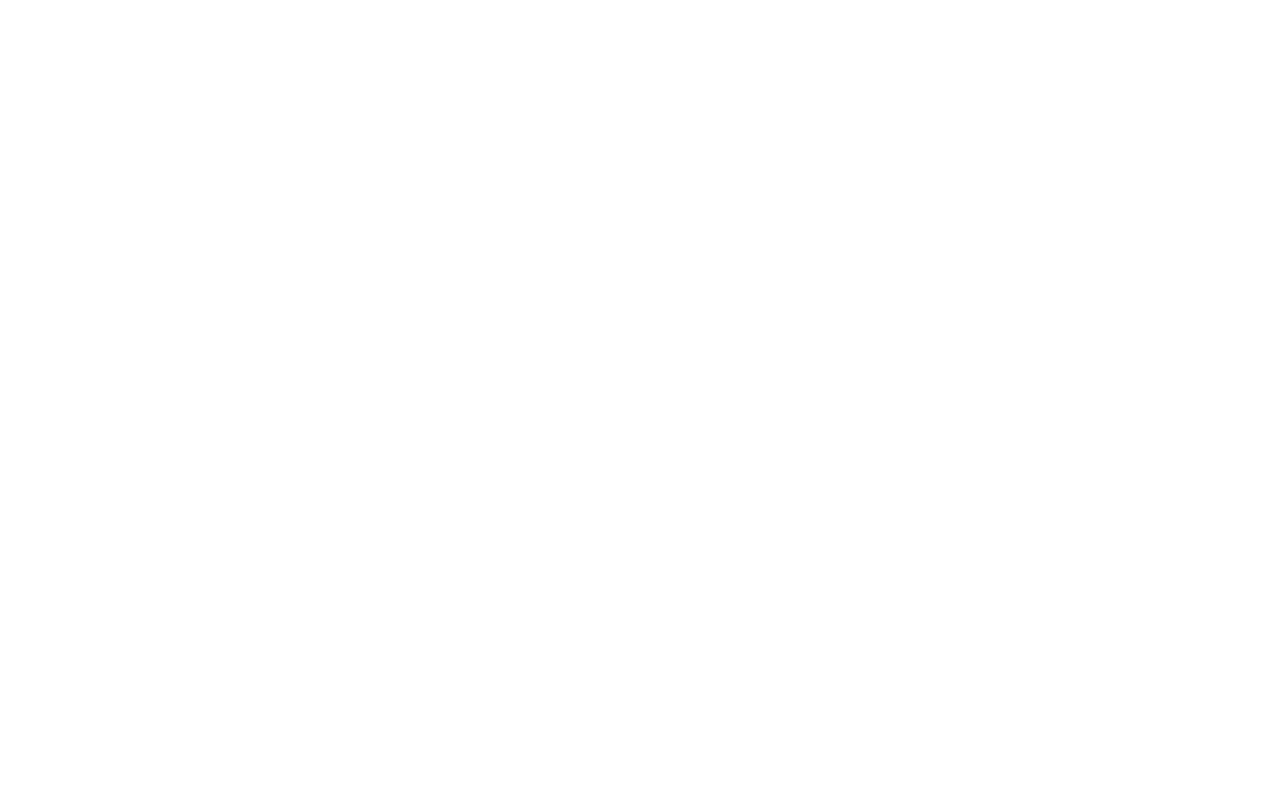
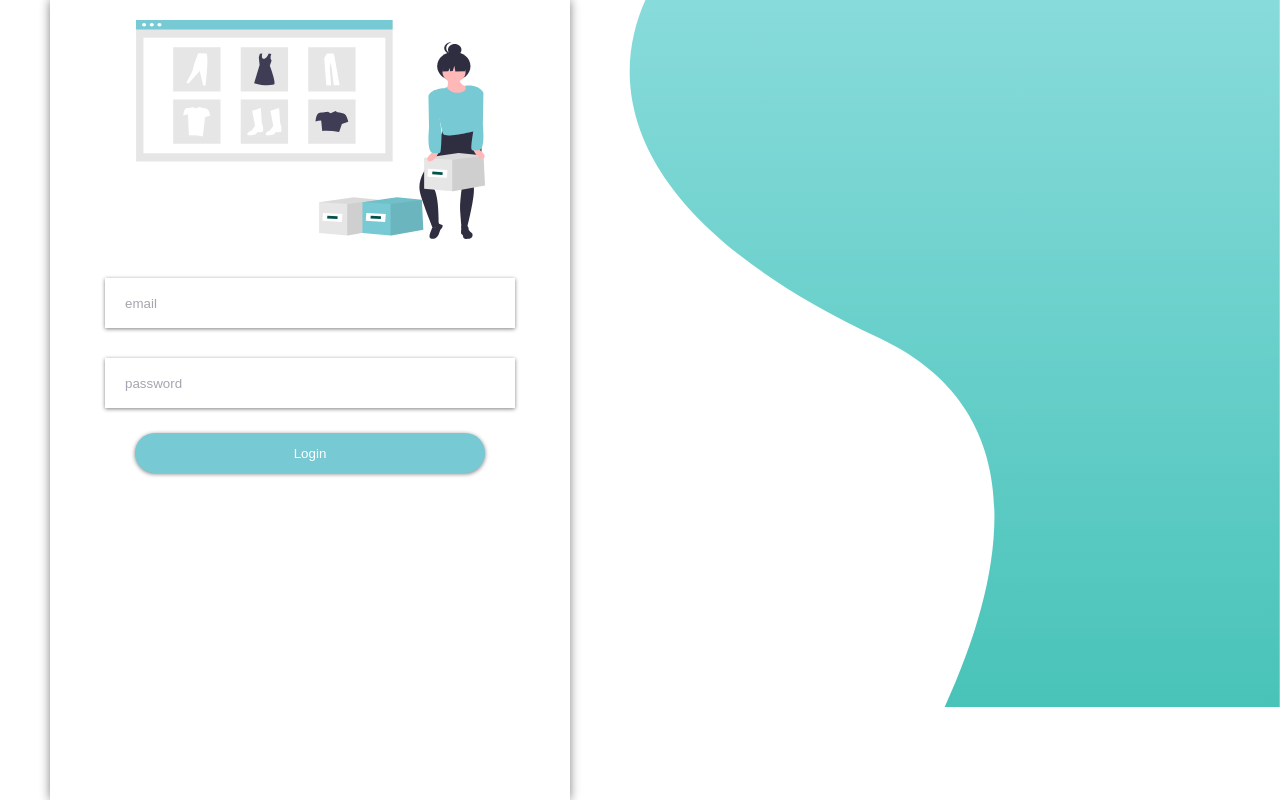
Before and after one commit to vivekpatial07/e-commerce, a React (Create React App) app in the folder frontend/: page / in a window 1280 px wide. Built offline with nearby package versions, Linux system fonts and the light colour scheme.

Commit message:
svg added(need changes)

```diff
--- a/frontend/src/App.js
+++ b/frontend/src/App.js
@@ -1,8 +1,12 @@
 import './App.css';
+import Login from './components/Auth/Login/Login';
+import Signup from './components/Auth/Signup/Signup';
 
 function App() {
   return (
     <div className="App">
+      {/* <Signup /> */}
+      <Login />
     </div>
   );
 }
--- a/frontend/src/Assets/AuthAssets/LoginSvg/LoginSvg.js
+++ b/frontend/src/Assets/AuthAssets/LoginSvg/LoginSvg.js
@@ -3,7 +3,7 @@ import React from 'react'
 const LoginSvg = () => {
   return (
     <div>
-      <svg width="651" height="1024" viewBox="0 0 651 1024" fill="none" xmlns="http://www.w3.org/2000/svg">
+      <svg width="651" height="707" viewBox="0 0 651 707" fill="none" xmlns="http://www.w3.org/2000/svg">
         <path d="M21 -9.5H650.738V1029.5H101C262.506 840.643 515.241 462.317 249.778 337.872C-15.6853 213.426 -22.8832 75.6522 21 -9.5Z" fill="url(#paint0_linear)"/>
         <defs>
           <linearGradient id="paint0_linear" x1="406" y1="-497" x2="406" y2="1060" gradientUnits="userSpaceOnUse">
--- /dev/null
+++ b/frontend/src/Assets/AuthAssets/SignupSvg/SignupSvg.js
@@ -0,0 +1,19 @@
+import React from 'react'
+
+const SignupSvg = () => {
+  return (
+    <div>
+      <svg width="603" height="707" viewBox="0 0 603 707" fill="none" xmlns="http://www.w3.org/2000/svg">
+        <path d="M0.499972 600C-7.10003 273.2 409.833 53 603 -7V1022.5C376.333 996.833 8.09997 926.8 0.499972 600Z" fill="url(#paint0_linear)"/>
+        <defs>
+          <linearGradient id="paint0_linear" x1="345.203" y1="-42.5" x2="345.203" y2="1085.5" gradientUnits="userSpaceOnUse">
+            <stop stop-color="#B4ECF3"/>
+            <stop offset="1" stop-color="#29B7A7"/>
+          </linearGradient>
+        </defs>
+      </svg>
+    </div>
+  )
+}
+
+export default SignupSvg
--- a/frontend/src/components/Auth/Login/Login.css
+++ b/frontend/src/components/Auth/Login/Login.css
@@ -1,5 +1,6 @@
 .mainWrapper {
   display: flex;
+  justify-content: space-between;
 }
 
 .loginContainer {
@@ -42,3 +43,9 @@
   cursor: pointer;
   background-color: #94d7e0 ;
 }
+
+.svgWrapper {
+  height: 100%;
+  display: absolute;
+  right: 0;
+}
--- a/frontend/src/components/Auth/Login/Login.js
+++ b/frontend/src/components/Auth/Login/Login.js
@@ -1,6 +1,6 @@
 import React from 'react'
 import AuthLogo from '../../../Assets/AuthAssets/AuthLogo/AuthLogo'
-// import LoginSvg from '../../../Assets/AuthAssets/LoginSvg/LoginSvg'
+import LoginSvg from '../../../Assets/AuthAssets/LoginSvg/LoginSvg'
 import './Login.css'
 
 const Login = () => {
@@ -17,8 +17,8 @@ const Login = () => {
       </form>
     {/* Sign up ? <button>SignUp</button> */}
     </div>
-    <div>
-      {/* <LoginSvg /> */}
+    <div className='svgWrapper'>
+      <LoginSvg />
     </div>
     </div>
   )
--- a/frontend/src/components/Auth/Signup/Signup.css
+++ b/frontend/src/components/Auth/Signup/Signup.css
@@ -1,3 +1,8 @@
+.main-wrapper {
+  display: flex;
+  justify-content: space-between;
+}
+
 .signupWrapper {
   height: 100vh;
   width: 520px;
--- a/frontend/src/components/Auth/Signup/Signup.js
+++ b/frontend/src/components/Auth/Signup/Signup.js
@@ -1,8 +1,10 @@
 import React from 'react'
 import AuthLogo from '../../../Assets/AuthAssets/AuthLogo/AuthLogo'
+import SignupSvg from '../../../Assets/AuthAssets/SignupSvg/SignupSvg'
 import './Signup.css'
 const Signup = () => {
   return (
+    <div className='main-wrapper'>
       <div className='signupWrapper'>
         <div className='logoWrapper'>
           <AuthLogo />
@@ -14,6 +16,10 @@ const Signup = () => {
           <button className='signupBtn'>Sign up</button>
         </form>
       </div>
+      <div className='signupSvgWrapper'>
+        <SignupSvg />
+      </div>
+    </div>
   )
 }
 
```
Lines whose indentation alone changed are shown as unchanged.
